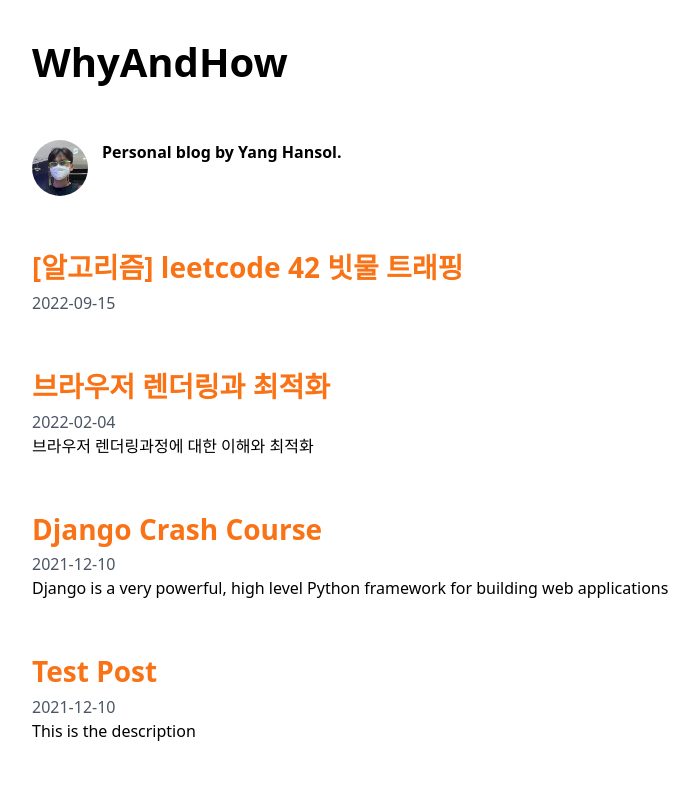
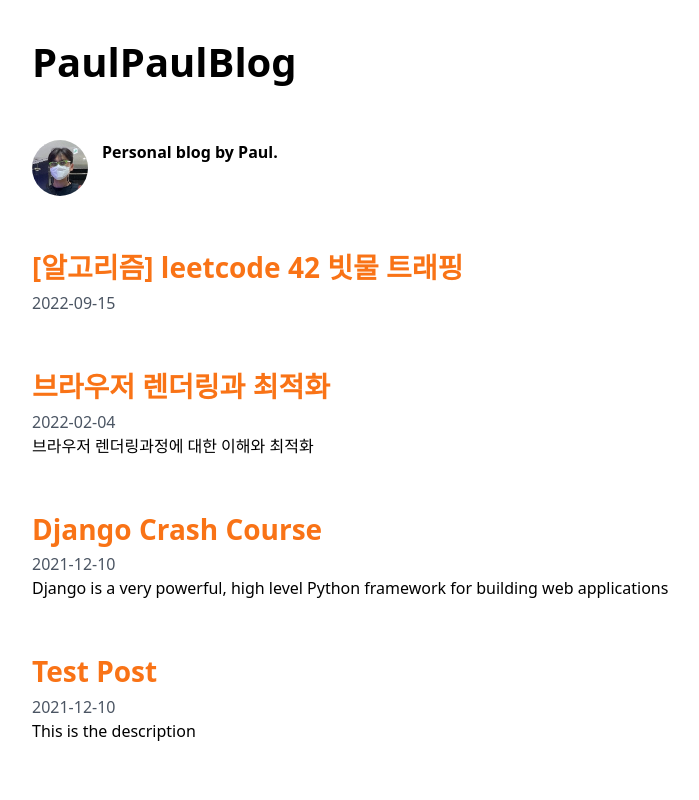
Before and after one commit to yhsol/Blog, a Next.js app: page / in a window 1280 px wide. Shown: the top 800 px of the page, without its empty margins (288-987 px from the left). Built offline with nearby package versions, Linux system fonts and the light colour scheme.

Commit message:
feat: paulpaul

```diff
--- a/components/Aside.tsx
+++ b/components/Aside.tsx
@@ -15,7 +15,7 @@ function Aside() {
           />
         </div>
 
-        <p className="max-w-310px font-bold">Personal blog by Yang Hansol.</p>
+        <p className="max-w-310px font-bold">Personal blog by Paul.</p>
       </div>
     </aside>
   );
--- a/components/Header.tsx
+++ b/components/Header.tsx
@@ -13,7 +13,7 @@ function Header() {
               isMainPage ? "text-black text-2.5rem" : "text-orange-500 text-3xl"
             } my-0 font-black cursor-pointer`}
           >
-            <a>WhyAndHow</a>
+            <a>PaulPaulBlog</a>
           </h1>
         </Link>
       </div>
--- a/pages/index.tsx
+++ b/pages/index.tsx
@@ -21,7 +21,7 @@ function Home({ posts }: HomeProps) {
   return (
     <>
       <Head>
-        <title>WhyAndHow</title>
+        <title>PaulPaul</title>
       </Head>
 
       {posts.map((post, index) => (
```
